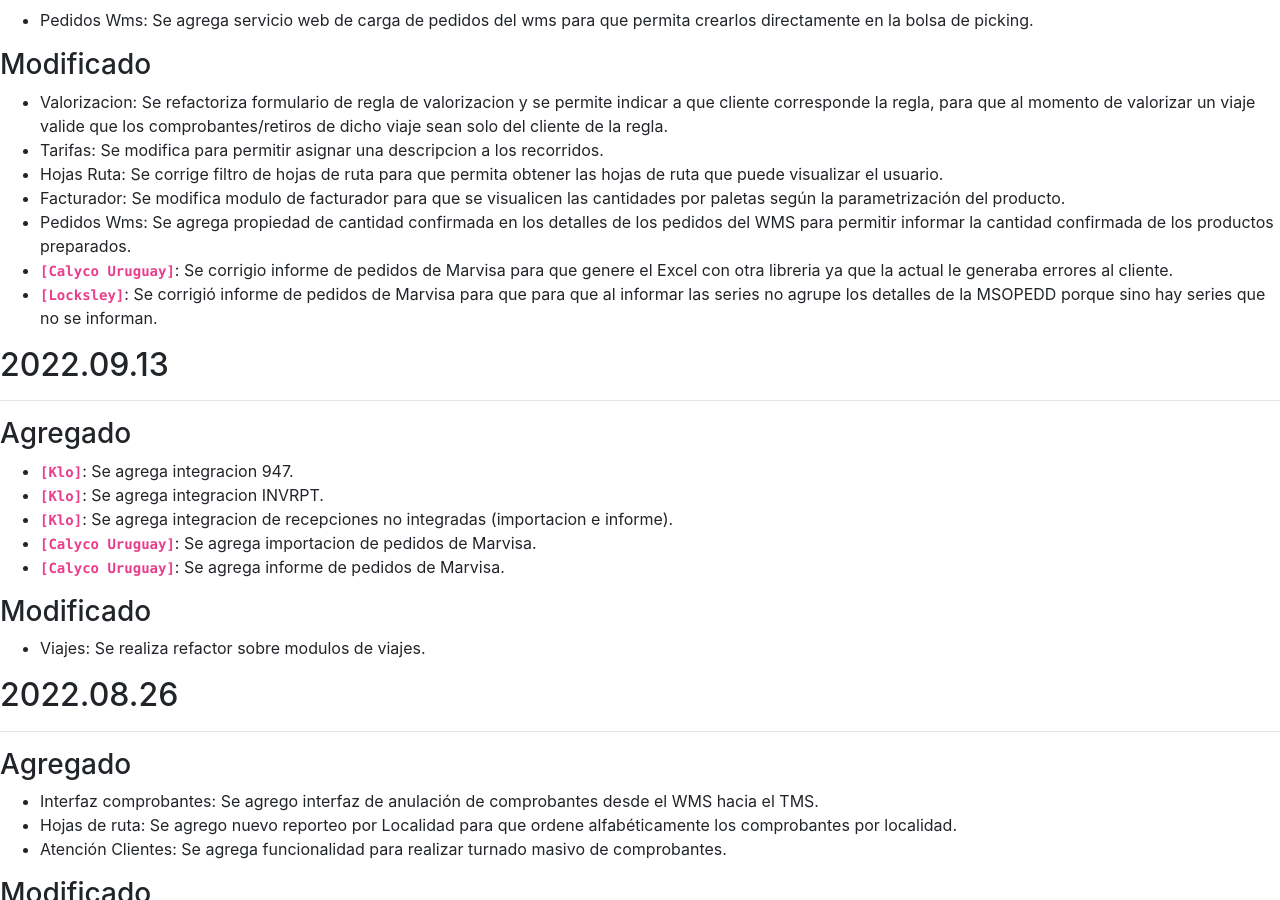
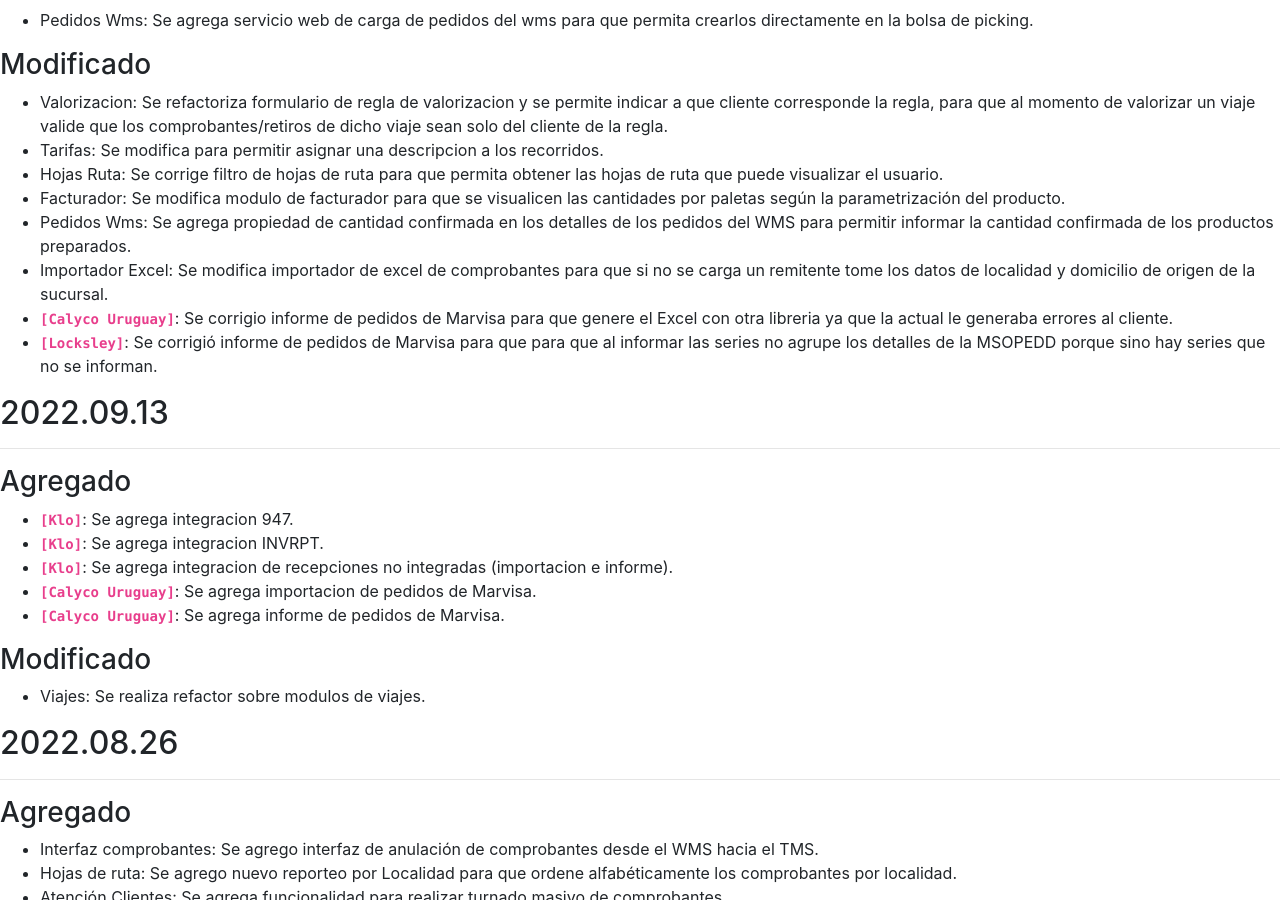
Before and after one commit to brainsys-arsaad/versionado, a Jekyll site: the page built from registro-cambios.markdown, in a window 1280 px wide and 900 px high, scrolled down 579 px. Built offline with Jekyll 4.4.1, drawn with Linux system fonts in a browser that asks for light colours.

Commit message:
Update registro-cambios.markdown

```diff
--- a/registro-cambios.markdown
+++ b/registro-cambios.markdown
@@ -93,6 +93,7 @@ El formato esta basado en [Keep a Changelog](https://keepachangelog.com/es-ES/1.
 - Hojas Ruta: Se corrige filtro de hojas de ruta para que permita obtener las hojas de ruta que puede visualizar el usuario.
 - Facturador: Se modifica modulo de facturador para que se visualicen las cantidades por paletas según la parametrización del producto.
 - Pedidos Wms: Se agrega propiedad de cantidad confirmada en los detalles de los pedidos del WMS para permitir informar la cantidad confirmada de los productos preparados.
+- Importador Excel: Se modifica importador de excel de comprobantes para que si no se carga un remitente tome los datos de localidad y domicilio de origen de la sucursal.
 - **`[Calyco Uruguay]`**: Se corrigio informe de pedidos de Marvisa para que genere el Excel con otra libreria ya que la actual le generaba errores al cliente.
 - **`[Locksley]`**: Se corrigió informe de pedidos de Marvisa para que para que al informar las series no agrupe los detalles de la MSOPEDD porque sino hay series que no se informan.
 
```
